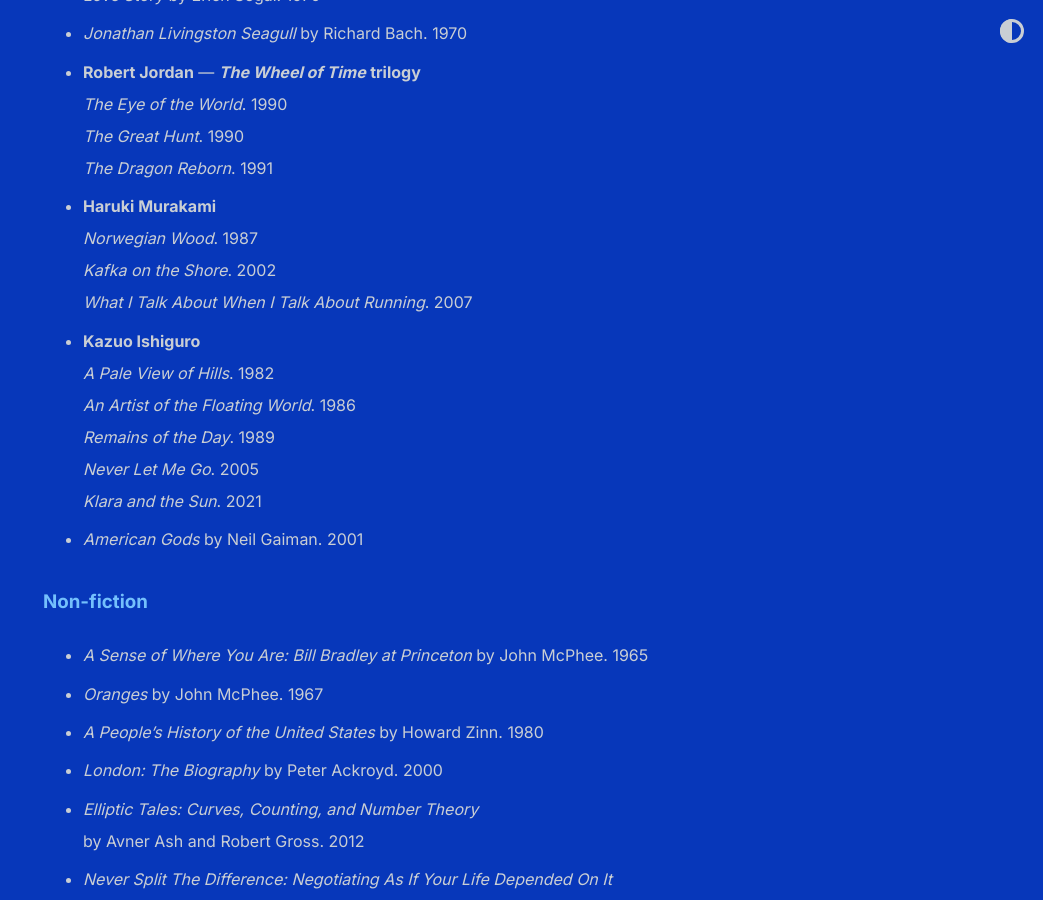
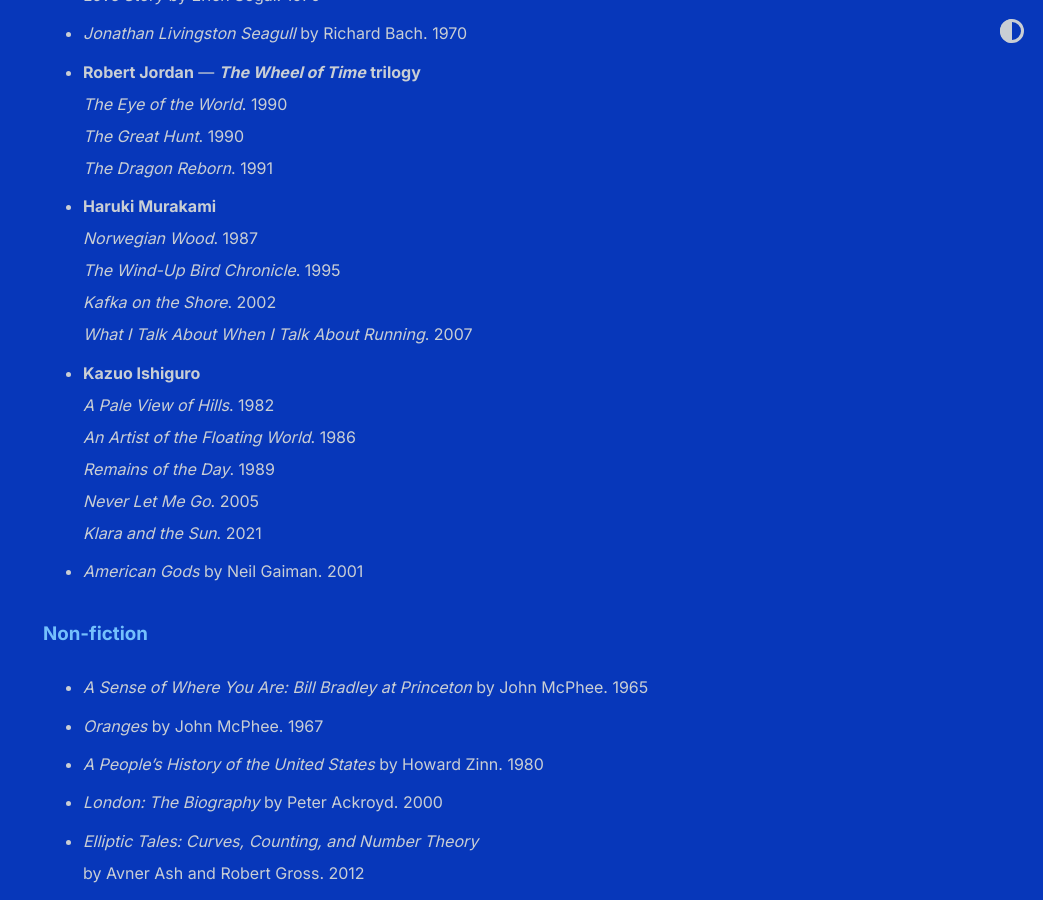
Before and after one commit to shihankanungo/shihankanungo.github.io, a Jekyll site: the page built from books.md, in a window 1280 px wide and 900 px high, scrolled down 1018 px. Shown: the whole window, without its empty margins (237-1280 px from the left). Built offline with Jekyll 4.4.1, drawn with Linux system fonts in a browser that asks for light colours.

Commit message:
Update books.md

```diff
--- a/books.md
+++ b/books.md
@@ -21,6 +21,7 @@
   *The Dragon Reborn*. 1991
 - **Haruki Murakami** <br>
   *Norwegian Wood*. 1987 <br>
+  *The Wind-Up Bird Chronicle*. 1995 <br>
   *Kafka on the Shore*. 2002 <br>
   *What I Talk About When I Talk About Running*. 2007
 - **Kazuo Ishiguro** <br>
```
